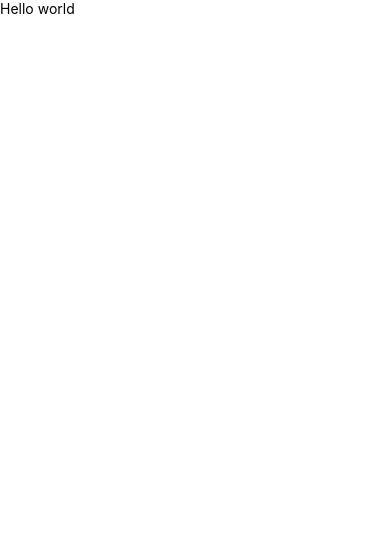
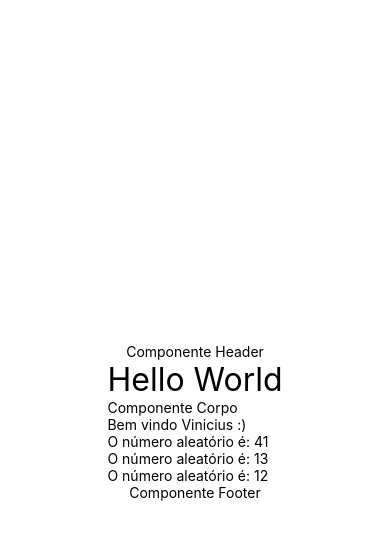
Before and after one commit to Vini9-9/First-React-Project, a React Native app: screen / in a window 390 px wide. Shown: the top 540 px of the page. Built offline with nearby package versions, Linux system fonts and the light colour scheme.

Commit message:
Desafio números aleatórios

```diff
--- a/App.js
+++ /dev/null
@@ -1,8 +0,0 @@
-import React from "react"
-import { Text } from 'react-native'
-
-function App () {
-  return <Text>Hello world</Text>
-}
-
-export default App
--- a/index.js
+++ b/index.js
@@ -3,7 +3,7 @@
  */
 
 import {AppRegistry} from 'react-native';
-import App from './App';
+import App from './src/App';
 import {name as appName} from './app.json';
 
 AppRegistry.registerComponent(appName, () => App);
--- /dev/null
+++ b/src/App.js
@@ -0,0 +1,25 @@
+import React from "react"
+import { View, StyleSheet } from 'react-native'
+
+import Header from './components/Header'
+import Corpo from './components/Corpo'
+import Footer from './components/Footer'
+
+export default () => (
+  <View style={style.App}>
+    <Header>
+    </Header>
+    <Corpo artigo="o" nome="Vinicius">
+    </Corpo>
+    <Footer>
+    </Footer>
+  </View>
+)
+
+const style = StyleSheet.create({
+  App: {
+    flexGrow: 1,
+    justifyContent: 'center',
+    alignItems: 'center'
+  }
+})
--- /dev/null
+++ b/src/components/Aleatorio.js
@@ -0,0 +1,16 @@
+import React from "react"
+import { View, Text } from 'react-native'
+
+import Estilo from './style'
+
+export default ({ min , max }) => {
+    let numAleatorio = Math.floor(Math.random() * (max - min) ) + min;
+
+    return (
+        <View>
+            <Text style={Estilo.Corpo}>
+                O número aleatório é: {numAleatorio}
+            </Text>
+        </View>
+    )
+}
--- /dev/null
+++ b/src/components/Corpo.js
@@ -0,0 +1,20 @@
+import React from "react"
+import { View, Text } from 'react-native'
+
+import Estilo from './style'
+import HelloWorld from './HelloWorld'
+import Saudacao from './Saudacao'
+import Aleatorio from './Aleatorio'
+
+export default () => (
+    <View>
+        <HelloWorld />
+        <Text style={Estilo.Corpo}>
+            Componente Corpo
+        </Text>
+        <Saudacao artigo="o" nome="Vinicius"></Saudacao>
+        <Aleatorio min={1} max={100}></Aleatorio>
+        <Aleatorio min={1} max={100}></Aleatorio>
+        <Aleatorio min={1} max={100}></Aleatorio>
+    </View>
+)
--- /dev/null
+++ b/src/components/Footer.js
@@ -0,0 +1,9 @@
+import React from "react"
+import { Text } from 'react-native'
+import Estilo from './style'
+
+export default () => (
+    <Text style={Estilo.Footer}>
+        Componente Footer
+    </Text>
+)
--- /dev/null
+++ b/src/components/Header.js
@@ -0,0 +1,9 @@
+import React from "react"
+import { Text } from 'react-native'
+import Estilo from './style'
+
+export default () => (
+    <Text style={Estilo.Header}>
+        Componente Header
+    </Text>
+)
--- /dev/null
+++ b/src/components/HelloWorld.js
@@ -0,0 +1,10 @@
+import React from "react"
+import { Text } from 'react-native'
+
+import Estilo from './style'
+
+export default () => (
+    <Text style={Estilo.Titulo}>
+        Hello World
+    </Text>
+)
--- /dev/null
+++ b/src/components/Saudacao.js
@@ -0,0 +1,12 @@
+import React from "react"
+import { View, Text } from 'react-native'
+
+import Estilo from './style'
+
+export default (props) => (
+    <View>
+        <Text style={Estilo.Corpo}>
+            Bem vind{props.artigo} {props.nome} :)
+        </Text>
+    </View>
+)
--- /dev/null
+++ b/src/components/style.js
@@ -0,0 +1,18 @@
+import { StyleSheet } from 'react-native'
+
+export default StyleSheet.create({
+    Titulo: {
+        fontSize: 32
+    },
+    Header: {
+
+    },
+    Corpo: {
+        justifyContent: 'center',
+        alignItems: 'center'
+    },
+    Footer: {
+
+    }
+
+})
```
